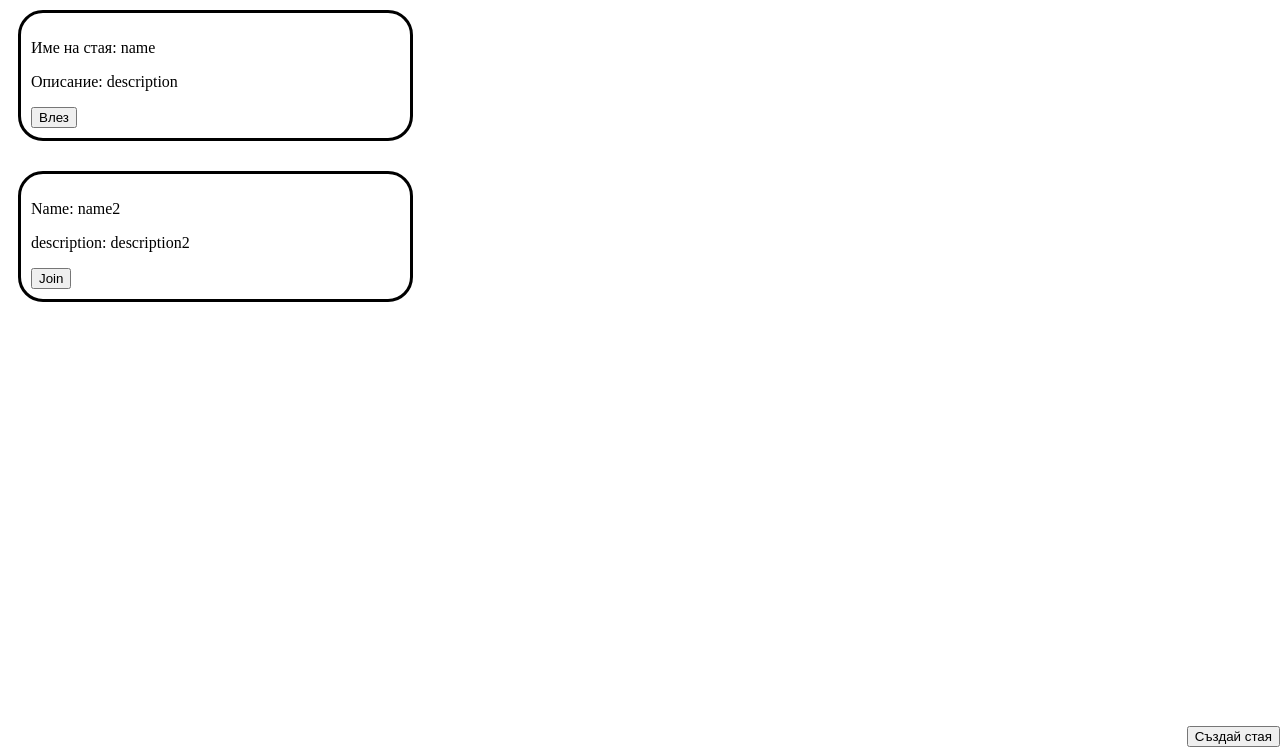
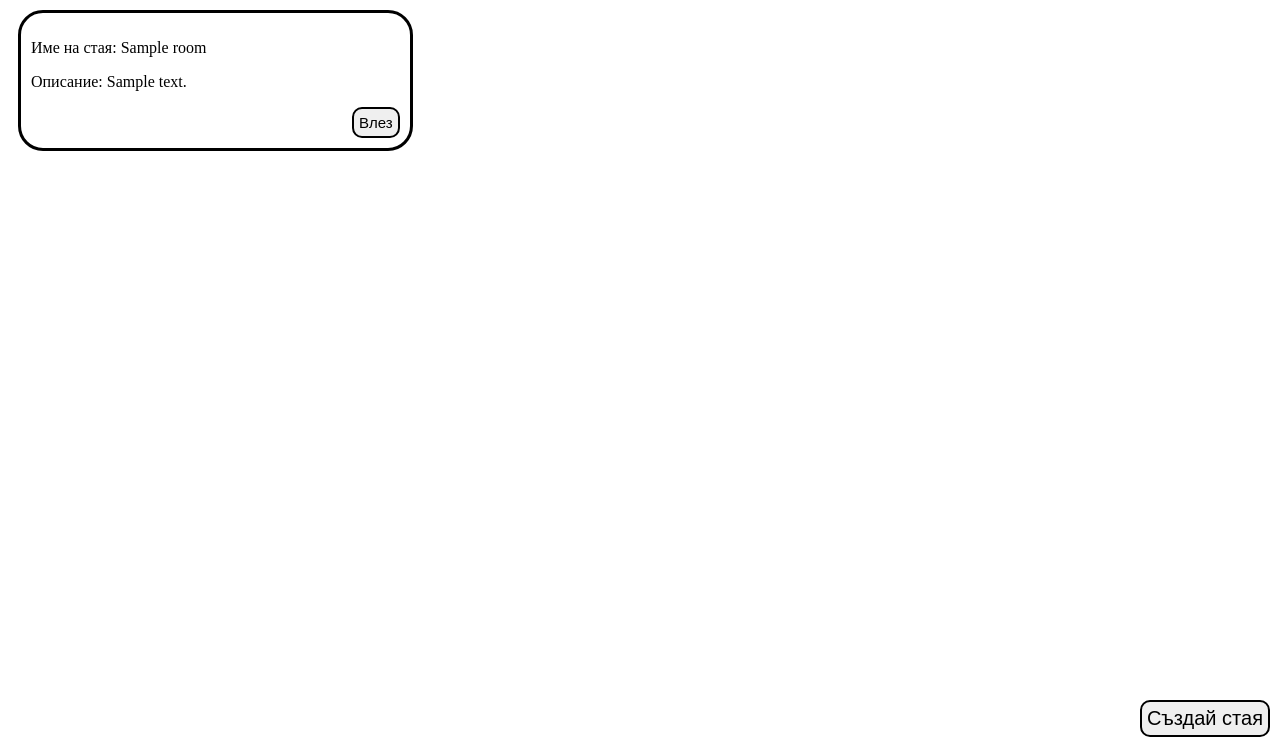
Before and after one commit to MilenaHristova/WaitingRoom, a PHP site: page /lobby.php in a window 1280 px wide. Shown: the part 53-800 px from the top of the page. Run offline with PHP 8.4, Linux system fonts and the light colour scheme; tables that the repository leaves empty hold one stand-in row (values such as "Sample post").

Commit message:
Rooms in lobby load from db add file for db connection

```diff
--- /dev/null
+++ b/connect_db.php
@@ -0,0 +1,17 @@
+<?php
+
+$host = 'localhost';
+$db = 'waiting_room';
+$user = 'root';
+$password = '';
+
+$dsn = "mysql:host=$host;dbname=$db;charset=UTF8";
+
+try {
+	$pdo = new PDO($dsn, $user, $password);
+
+} catch (PDOException $e) {
+	echo 'failed';
+    echo $e->getMessage();
+}
+?>
--- a/lobby.css
+++ b/lobby.css
@@ -22,18 +22,21 @@ header{
     margin: 10px;
 }
 
-#room_1{
-    grid-row: 1;
-    grid-column: 1;
+#create_room_btn{
+    font-size: 20px;
+    border-radius: 10px;
+    padding: 5px;
+    border: 2px solid;
+
+    position: fixed;
+    right:10px;
+    bottom:10px;
 }
 
-#room_2{
-    grid-row: 2;
-    grid-column: 1;
+.join_button{
+    font-size: 15px;
+    border-radius: 10px;
+    padding: 5px;
+    border: 2px solid;
+    float:right;
 }
-
-.create_room{
-    position: fixed;
-    right: 0px;
-    bottom: 0px;
-}
--- a/lobby.php
+++ b/lobby.php
@@ -12,18 +12,21 @@
 </header>
 
 <div class="rooms_list">
-    <div class="room" id="room_1">
-        <p>Име на стая: name</p>
-        <p>Описание: description</p>
-        <button type="button">Влез</button>
-    </div>
-
-    <div class="room" id="room_2">
-        <p>Name: name2</p>
-        <p>description: description2</p>
-        <button type="button">Join</button>
-    </div>
-
+<?php
+require 'connect_db.php';
+$query = 'SELECT name, description FROM rooms';
+$statements = $pdo->query($query);
+$rows = $statements->fetchAll(PDO::FETCH_ASSOC);
+if($rows){
+    foreach($rows as $row){
+        echo "<div class=\"room\">
+        <p>Име на стая: {$row['name']}</p>
+        <p>Описание: {$row['description']}</p>
+        <button class=\"join_button\" type=\"button\">Влез</button>
+        </div>";
+    }
+}
+?>
 
 </div>
 
```
